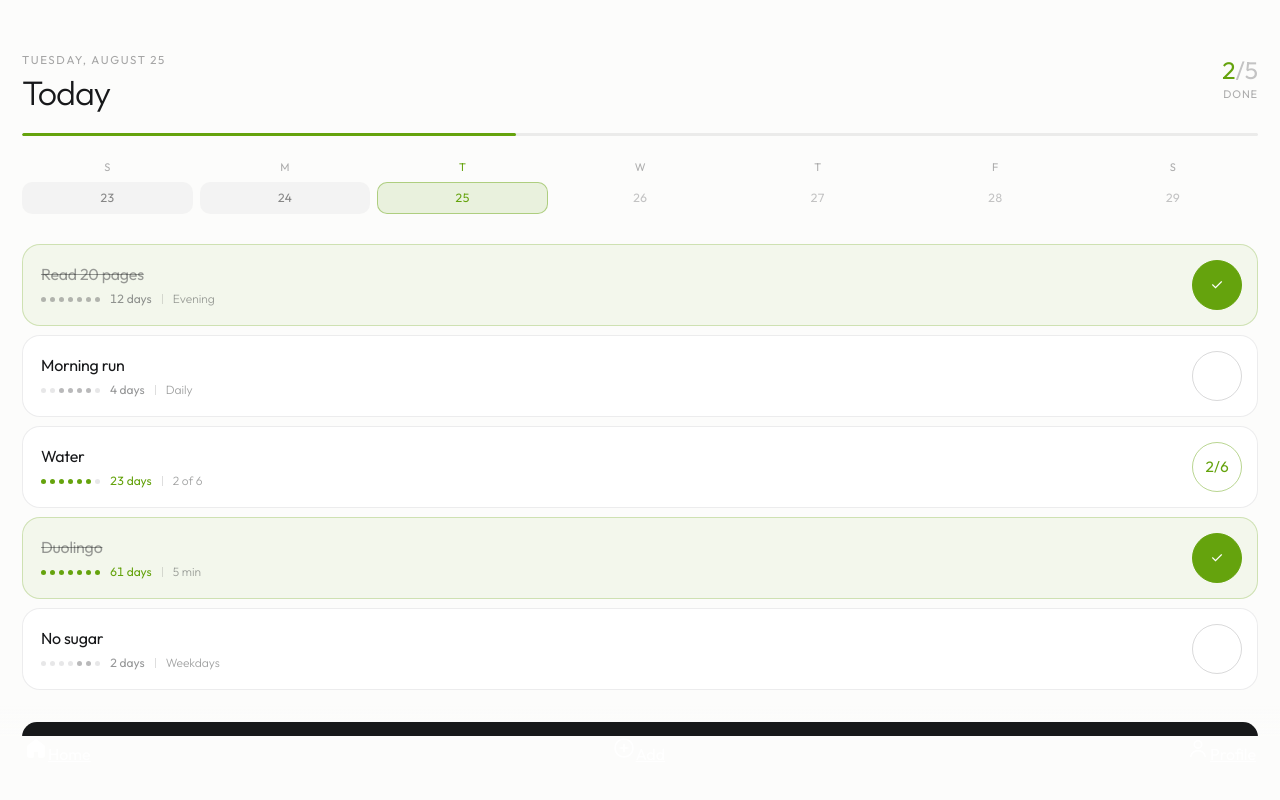
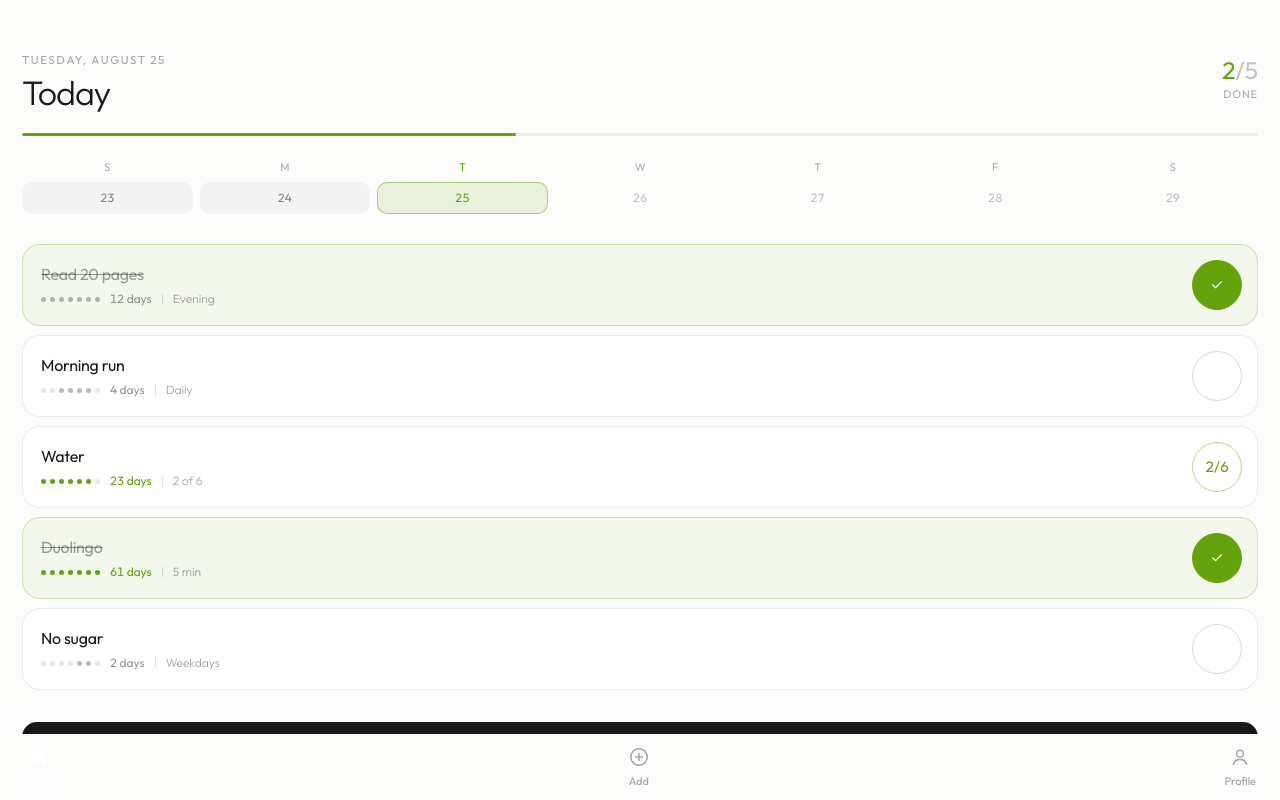
Before and after one commit to lmohade3l/streaks, a Next.js app: page / in a window 1280 px wide. Built offline with nearby package versions, Linux system fonts and the light colour scheme.

Commit message:
fix: bottom navigation ui

```diff
--- a/components/layout/BottomNavigation.tsx
+++ b/components/layout/BottomNavigation.tsx
@@ -38,11 +38,12 @@ export default function BottomNavigation() {
         <div className={s.container}>
             <div className={s.innerContainer}>
                 {navigationItems.map((n) => {
-                    const Icon = pathname === n.href ? n.fillIcon : n.icon;
+                    const isActive = pathname === n.href
+                    const Icon = isActive ? n.fillIcon : n.icon;
                     return (
-                        <Link style={{color:'#FFF'}} key={n.label} href={n.href} className={s.item}>
-                            <Icon width={24} height={24} />
-                            <span>{n.label}</span>
+                        <Link key={n.label} href={n.href} className={s.item}>
+                            <Icon className={`${s.icon} ${isActive ? s.activeItem : ''}`} width={22} height={22} />
+                            <span className={`${isActive ? s.activeItem : ''}`}>{n.label}</span>
                         </Link>
                     );
                 })}
--- a/components/layout/ButtomNavigation.module.css
+++ b/components/layout/ButtomNavigation.module.css
@@ -3,7 +3,7 @@
   bottom: 0;
   left: 0;
   right: 0;
-  height: 64px;
+  height: 66px;
   z-index: 100;
   background: var(--surface);
   padding-bottom: env(safe-area-inset-bottom);
@@ -11,8 +11,26 @@
 
 
 .innerContainer {
-    display: flex;
-    justify-content: space-between;
-    padding-left: 24px;
-    padding-right: 24px;
+  display: flex;
+  justify-content: space-between;
+  padding-left: 24px;
+  padding-right: 24px;
+  align-items: center;
+  height: 100%
 }
+
+.item {
+  color: var(--ink-40);
+  display: flex;
+  flex-direction: column;
+  justify-content: center;
+  align-items: center;
+  text-decoration: none;
+  font-size: 11px;
+  font-weight: 400;
+  gap: 6px;
+}
+
+.activeItem {
+  color: #FFF;
+}
```
